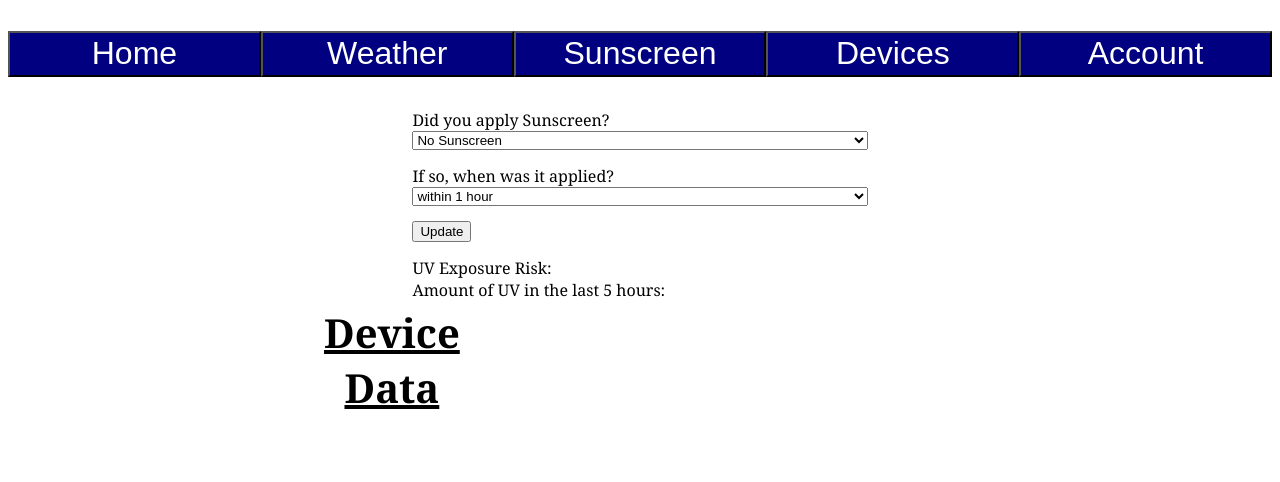
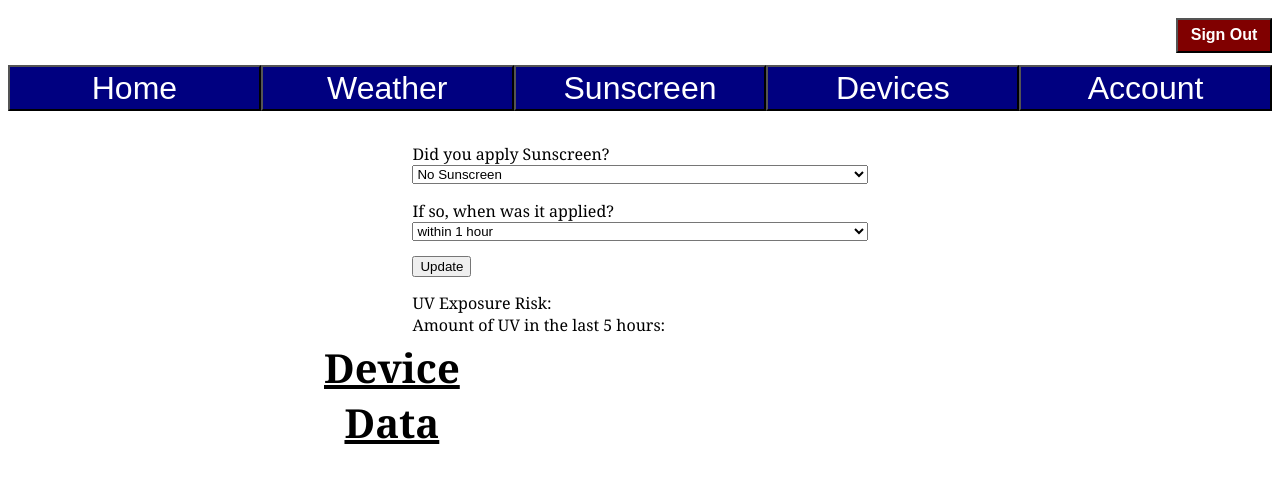
Before and after one commit to brianzim146/SunSmart_Project, a website: page public/SunscreenPage.html in a window 1280 px wide. Shown: the part 198-680 px from the top of the page. Drawn offline with Linux system fonts and the light colour scheme; no server answers; sample sign-in values are in the browser's storage.

Commit message:
Merged conflicts

```diff
--- a/public/SunscreenPage.html
+++ b/public/SunscreenPage.html
@@ -1,5 +1,5 @@
 <script>
-	document.addEventListener("DOMContentLoaded", function() {
+document.addEventListener("DOMContentLoaded", function() {
 
 	//If not logged in, require user to login
 	if( !window.localStorage.getItem("token")) {
@@ -7,8 +7,13 @@
 		window.location = "LoginPage.html";
 	  }
 
-	  updateDevices();
+	updateDevices();
+
+	document.getElementById("signOut").addEventListener("click", function () {
+	    window.localStorage.removeItem("token");
+	    window.location = "index.html";
 	});
+});
 </script>
 
 <style>
@@ -158,12 +163,26 @@
 		font-size: 110%;
 	}
 
+    #signOut {
+		float: right;
+		color: #FFFFFF;
+		font-weight: bold;
+		font-size: 100%;
+		background-color: #800000;
+		padding-top: 0.5%;
+		padding-bottom: 0.5%;
+		padding-left: 1%;
+		padding-right: 1%;
+	}
+
 </style>
 
 <html>
 	<meta charset="UTF-8">
 
 	<h1>Sunscreen Usage</h1>
+
+    <button id="signOut">Sign Out</button>
 
 	<div id="navBar">
 		<form id="home" action="AccountHomePage.html">
```
Also changed, not shown: public/AccountHomePage.html (+20 -0 lines).
